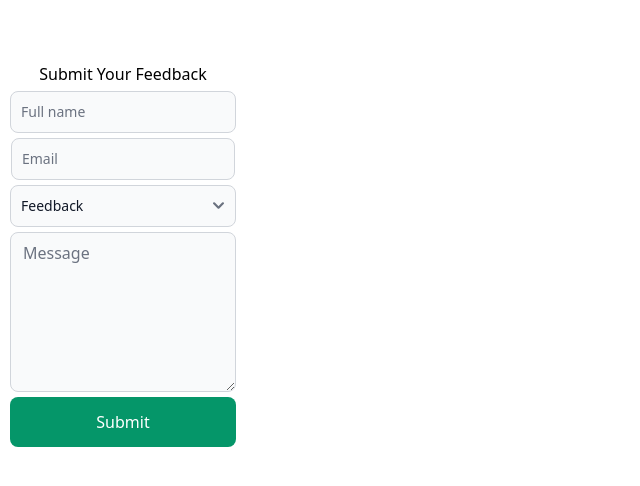
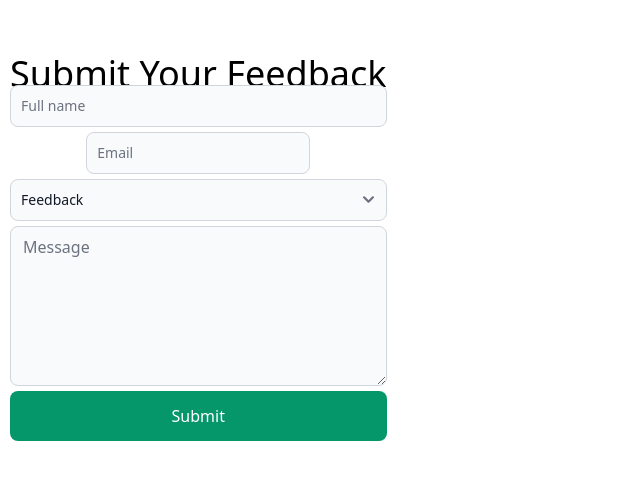
Before and after one commit to rldnrl-tutorial/next-fullstack, a Next.js app: page / in a window 1280 px wide. Shown: the part 146-632 px from the top of the page, without its empty margins (0-640 px from the left). Built offline with nearby package versions, Linux system fonts and the light colour scheme.

Commit message:
feat: create title component

```diff
--- a/src/libs/ui/Title/Title.tsx
+++ b/src/libs/ui/Title/Title.tsx
@@ -1,7 +1,13 @@
-import { Heading, HeadingProps } from '@chakra-ui/react'
+import React, { HTMLAttributes } from 'react'
+import clsx from 'clsx'
 
-interface TitleProps extends HeadingProps {}
+type TitleProps = HTMLAttributes<HTMLHeadingElement>
 
 export default function Title(props: TitleProps) {
-  return <Heading {...props} />
+  return (
+    <h2
+      {...props}
+      className={clsx('text-4xl leading-3 font-medium', props.className)}
+    />
+  )
 }
```
